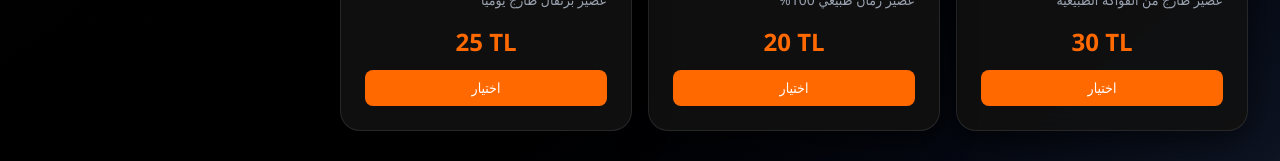
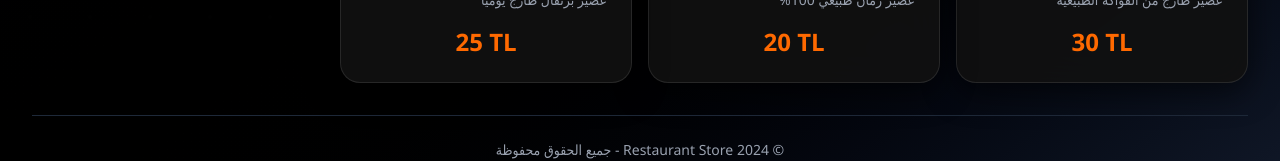
Before and after one commit to ZainEida/Resturant, a Next.js app: page / in a window 1280 px wide. Shown: the part 733-894 px from the top of the page. Built offline with nearby package versions, Linux system fonts and the light colour scheme.

Commit message:
del basket buttons

```diff
--- a/src/app/page.tsx
+++ b/src/app/page.tsx
@@ -191,15 +191,9 @@ export default function Home() {
                     {item.description && (
                       <p className="text-gray-400 text-xs sm:text-sm mb-2 sm:mb-4 line-clamp-2">{item.description}</p>
                     )}
-                    <div className="flex items-center justify-center mb-3">
+                    <div className="flex items-center justify-center">
                       <span className="text-lg sm:text-2xl font-bold text-orange-500" dir="ltr">{item.priceTl} TL</span>
                     </div>
-                    <button
-                      onClick={() => alert(`تم اختيار ${item.title} - ${item.priceTl} TL`)}
-                      className="w-full py-2 px-4 bg-orange-500 hover:bg-orange-600 text-white text-sm font-medium rounded-lg transition-all duration-300 hover:scale-105"
-                    >
-                      اختيار
-                    </button>
                   </div>
                 </article>
               ))
```
